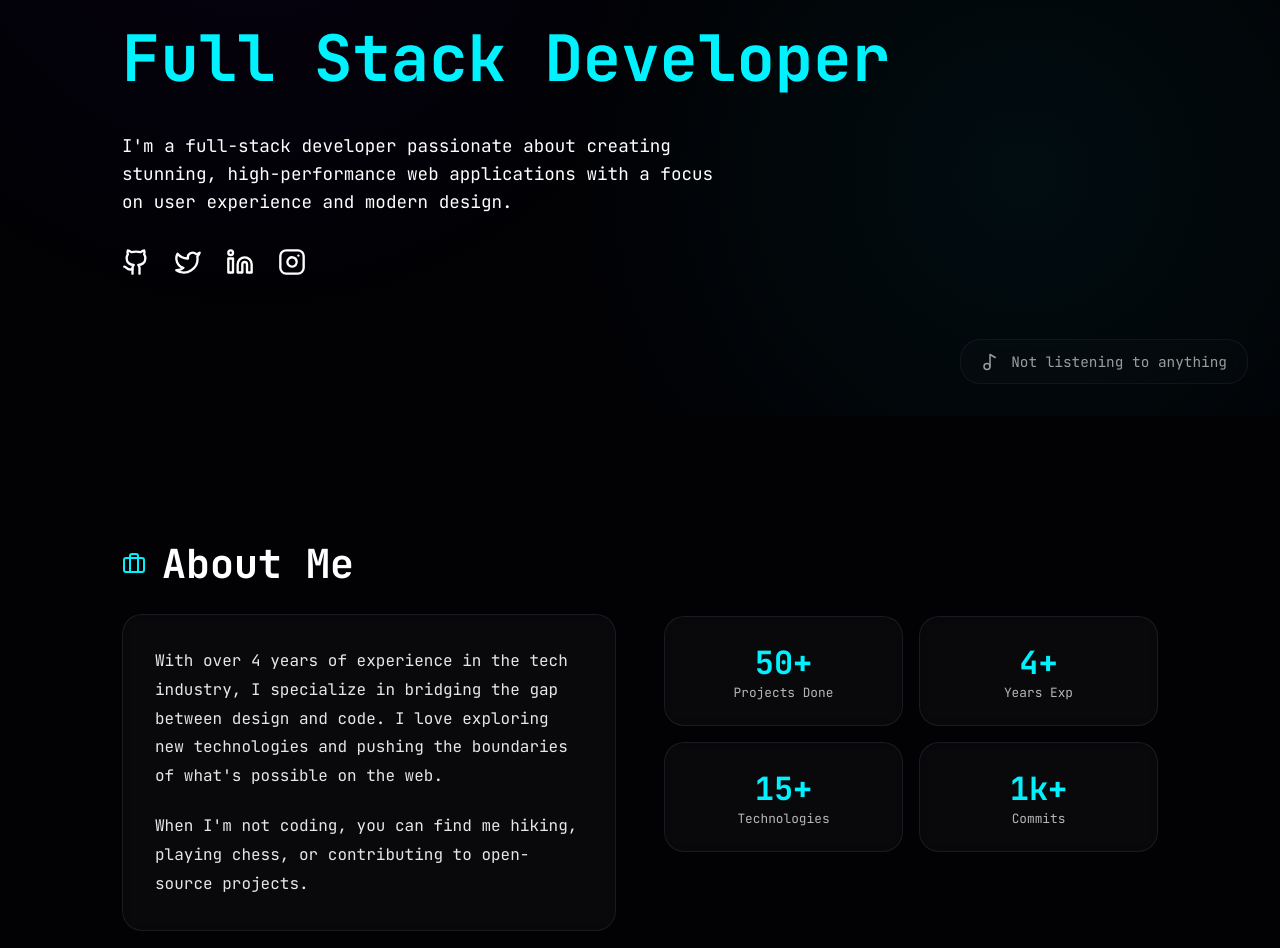
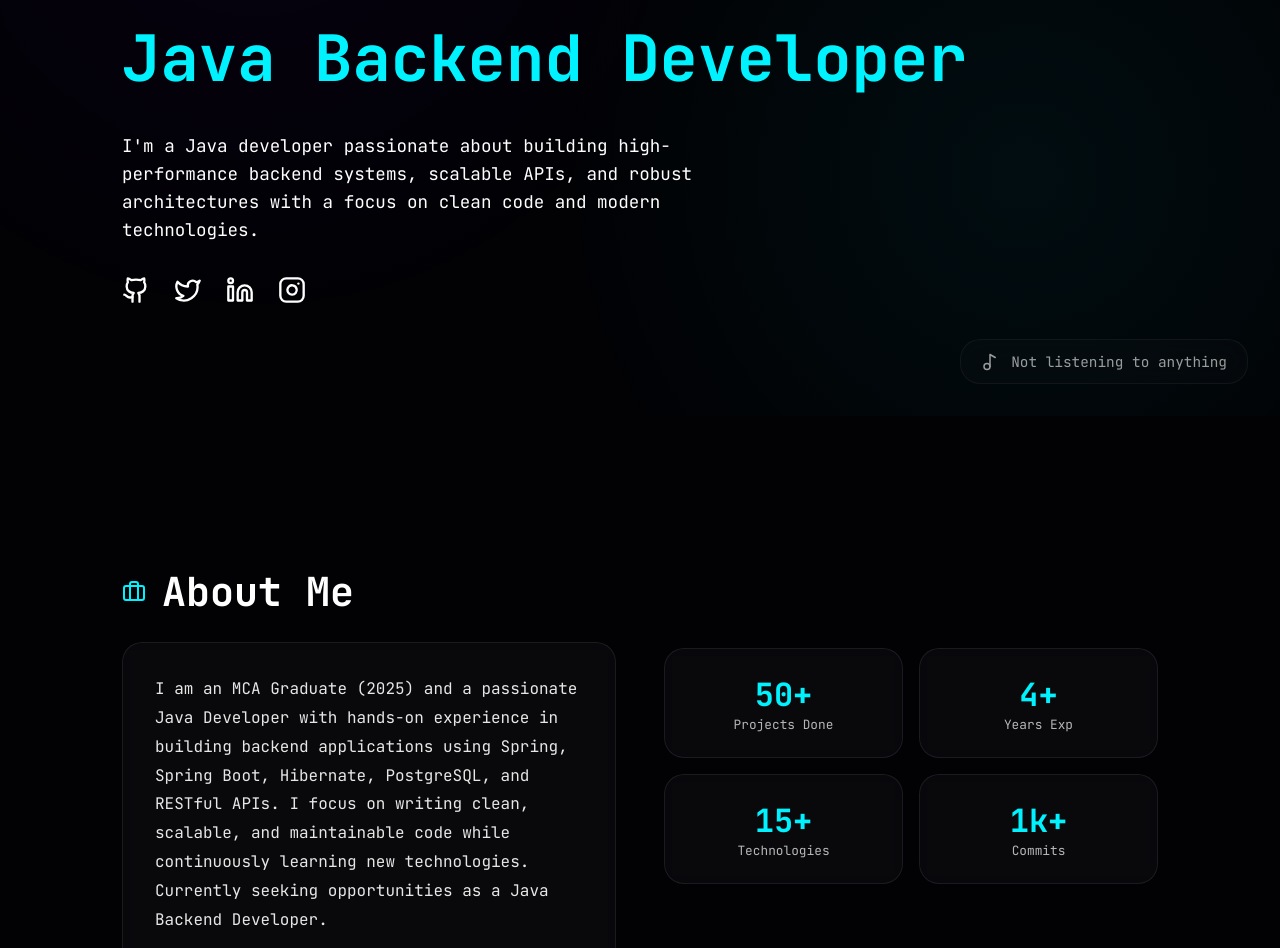
Before and after one commit to durgeshkhire/portfolio, a Next.js app: page / in a window 1280 px wide. Shown: the part 384-1332 px from the top of the page. Built offline with nearby package versions, Linux system fonts and the light colour scheme; no server answers.

Commit message:
Update Hero and About sections for Java Backend persona

```diff
--- a/app/page.tsx
+++ b/app/page.tsx
@@ -99,7 +99,7 @@ export default function Home() {
             transition={{ delay: 1.5 }}
             style={{ fontSize: 'clamp(2rem, 6vw, 4rem)', opacity: 0.8, marginBottom: '2rem' }}
           >
-            I am a <TechText text="Full Stack Developer" />
+            I am a <TechText text="Java Backend Developer" />
           </motion.h2>
           <motion.p
             initial={{ opacity: 0 }}
@@ -107,9 +107,9 @@ export default function Home() {
             transition={{ delay: 0.4 }}
             style={{ maxWidth: '600px', fontSize: '1.1rem', lineHeight: 1.6, opacity: 0.8 }}
           >
-            I'm a full-stack developer passionate about creating stunning,
-            high-performance web applications with a focus on user experience
-            and modern design.
+            I'm a Java developer passionate about building high-performance
+            backend systems, scalable APIs, and robust architectures with a focus on
+            clean code and modern technologies.
           </motion.p>
 
           <SocialIcons />
@@ -125,14 +125,11 @@ export default function Home() {
             </h2>
             <div className="glass-card" style={{ padding: '2rem' }}>
               <p style={{ lineHeight: 1.8, opacity: 0.9 }}>
-                With over 4 years of experience in the tech industry, I specialize in
-                bridging the gap between design and code. I love exploring new
-                technologies and pushing the boundaries of what's possible on the web.
-              </p>
-              <br />
-              <p style={{ lineHeight: 1.8, opacity: 0.9 }}>
-                When I'm not coding, you can find me hiking, playing chess, or
-                contributing to open-source projects.
+                I am an MCA Graduate (2025) and a passionate Java Developer with hands-on experience
+                in building backend applications using Spring, Spring Boot, Hibernate, PostgreSQL,
+                and RESTful APIs. I focus on writing clean, scalable, and maintainable code while
+                continuously learning new technologies. Currently seeking opportunities as a Java
+                Backend Developer.
               </p>
             </div>
           </div>
```
